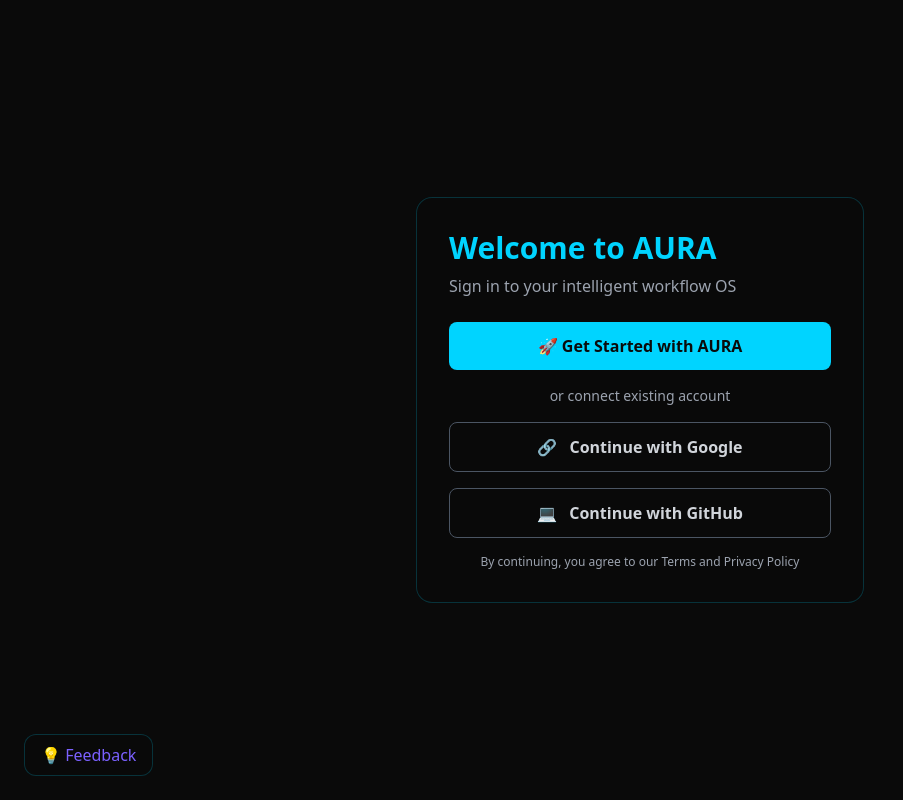
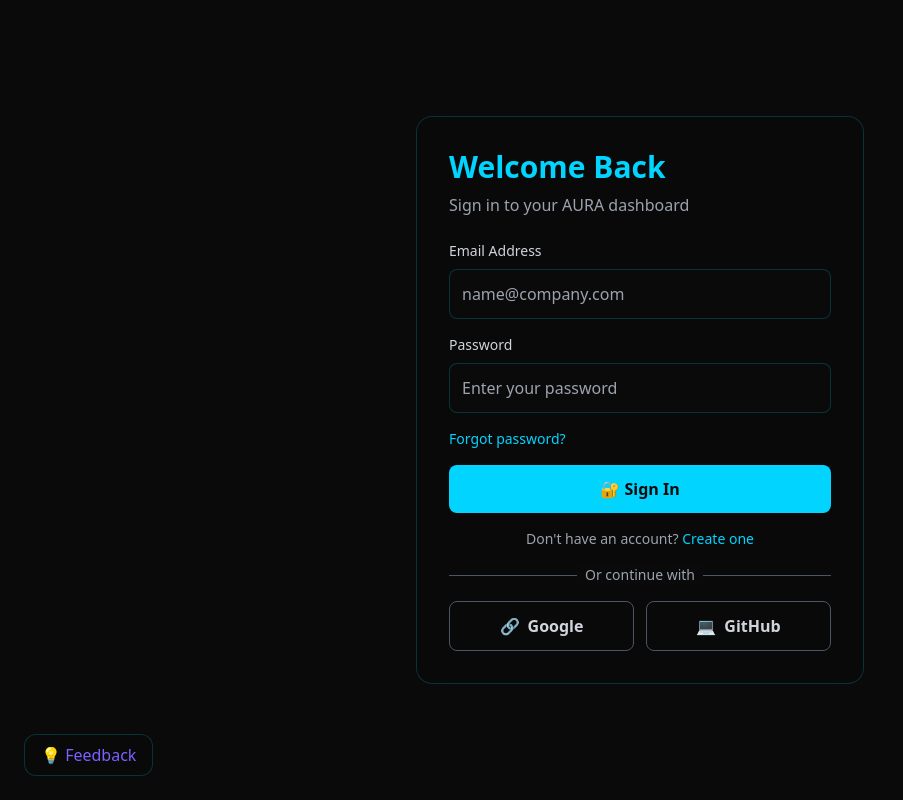
Before and after one commit to VishalGhl/aura-prototype, a Next.js app: page /login in a window 1280 px wide. Shown: the whole page, without its empty margins (0-903 px from the left). Built offline with nearby package versions, Linux system fonts and the light colour scheme.

Commit message:
feat: Add signup button to landing page navigation

```diff
--- a/app/login/page.tsx
+++ b/app/login/page.tsx
@@ -1,34 +1,174 @@
+'use client'
+import { useState } from 'react'
+import Link from 'next/link'
+
 export default function LoginPage() {
+  const [email, setEmail] = useState('')
+  const [password, setPassword] = useState('')
+  const [isLoading, setIsLoading] = useState(false)
+  const [showForgotPassword, setShowForgotPassword] = useState(false)
+
+  const handleLogin = async (e: React.FormEvent) => {
+    e.preventDefault()
+    setIsLoading(true)
+    // TODO: Implement actual login
+    console.log('Login attempt:', { email, password })
+    setTimeout(() => {
+      setIsLoading(false)
+      // Temporary redirect - will implement real auth
+      window.location.href = '/dashboard'
+    }, 1000)
+  }
+
+  const handleForgotPassword = async (e: React.FormEvent) => {
+    e.preventDefault()
+    setIsLoading(true)
+    // TODO: Implement password reset
+    console.log('Password reset for:', email)
+    setTimeout(() => {
+      setIsLoading(false)
+      alert('Password reset email sent! Check your inbox.')
+      setShowForgotPassword(false)
+    }, 1000)
+  }
+
+  if (showForgotPassword) {
+    return (
+      <div className="min-h-screen bg-aura-black text-white flex items-center justify-center">
+        <div className="glass p-8 rounded-2xl border border-aura-azure/20 max-w-md w-full">
+          <h1 className="text-3xl font-bold text-aura-azure mb-2">Reset Password</h1>
+          <p className="text-gray-400 mb-6">Enter your email to receive reset instructions</p>
+
+          <form onSubmit={handleForgotPassword} className="space-y-4">
+            <div>
+              <label className="block text-sm font-medium text-gray-300 mb-2">
+                Email Address
+              </label>
+              <input
+                type="email"
+                value={email}
+                onChange={(e) => setEmail(e.target.value)}
+                placeholder="name@company.com"
+                className="w-full bg-aura-black border border-aura-azure/20 rounded-lg p-3 text-white placeholder-gray-400 focus:border-aura-azure focus:outline-none"
+                required
+              />
+            </div>
+
+            {/* CAPTCHA PLACEHOLDER */}
+            <div className="bg-aura-black border border-aura-azure/20 rounded-lg p-4 text-center">
+              <div className="text-gray-400 mb-2">🔒 Security Verification</div>
+              <div className="bg-aura-azure/20 border border-aura-azure/30 rounded p-8 cursor-not-allowed">
+                <div className="text-aura-azure">Drag puzzle pieces to verify</div>
+              </div>
+            </div>
+
+            <button
+              type="submit"
+              disabled={isLoading}
+              className="w-full bg-aura-azure text-aura-black py-3 rounded-lg font-semibold hover:bg-aura-azure/90 transition-all disabled:opacity-50 disabled:cursor-not-allowed"
+            >
+              {isLoading ? 'Sending...' : '📧 Send Reset Link'}
+            </button>
+
+            <button
+              type="button"
+              onClick={() => setShowForgotPassword(false)}
+              className="w-full border border-aura-azure text-aura-azure py-3 rounded-lg font-semibold hover:bg-aura-azure/10 transition-all"
+            >
+              ← Back to Login
+            </button>
+          </form>
+        </div>
+      </div>
+    )
+  }
+
   return (
     <div className="min-h-screen bg-aura-black text-white flex items-center justify-center">
       <div className="glass p-8 rounded-2xl border border-aura-azure/20 max-w-md w-full">
-        <h1 className="text-3xl font-bold text-aura-azure mb-2">Welcome to AURA</h1>
-        <p className="text-gray-400 mb-6">Sign in to your intelligent workflow OS</p>
+        <h1 className="text-3xl font-bold text-aura-azure mb-2">Welcome Back</h1>
+        <p className="text-gray-400 mb-6">Sign in to your AURA dashboard</p>
 
-        <div className="space-y-4">
-          <a
-            href="/dashboard"
-            className="block w-full bg-aura-azure text-aura-black py-3 rounded-lg font-semibold hover:bg-aura-azure/90 transition-all text-center"
+        <form onSubmit={handleLogin} className="space-y-4">
+          <div>
+            <label className="block text-sm font-medium text-gray-300 mb-2">
+              Email Address
+            </label>
+            <input
+              type="email"
+              value={email}
+              onChange={(e) => setEmail(e.target.value)}
+              placeholder="name@company.com"
+              className="w-full bg-aura-black border border-aura-azure/20 rounded-lg p-3 text-white placeholder-gray-400 focus:border-aura-azure focus:outline-none"
+              required
+            />
+          </div>
+
+          <div>
+            <label className="block text-sm font-medium text-gray-300 mb-2">
+              Password
+            </label>
+            <input
+              type="password"
+              value={password}
+              onChange={(e) => setPassword(e.target.value)}
+              placeholder="Enter your password"
+              className="w-full bg-aura-black border border-aura-azure/20 rounded-lg p-3 text-white placeholder-gray-400 focus:border-aura-azure focus:outline-none"
+              required
+            />
+          </div>
+
+          <div className="flex justify-between items-center">
+            <button
+              type="button"
+              onClick={() => setShowForgotPassword(true)}
+              className="text-aura-azure text-sm hover:underline"
+            >
+              Forgot password?
+            </button>
+          </div>
+
+          <button
+            type="submit"
+            disabled={isLoading}
+            className="w-full bg-aura-azure text-aura-black py-3 rounded-lg font-semibold hover:bg-aura-azure/90 transition-all disabled:opacity-50 disabled:cursor-not-allowed"
           >
-            🚀 Get Started with AURA
-          </a>
-
-          <div className="text-center text-gray-400 text-sm">or connect existing account</div>
-
-          <button className="w-full border border-gray-600 text-gray-300 py-3 rounded-lg font-semibold hover:border-aura-azure hover:text-aura-azure transition-all flex items-center justify-center gap-3">
-            <span>🔗</span>
-            Continue with Google
+            {isLoading ? 'Signing In...' : '🔐 Sign In'}
           </button>
 
-          <button className="w-full border border-gray-600 text-gray-300 py-3 rounded-lg font-semibold hover:border-aura-purple hover:text-aura-purple transition-all flex items-center justify-center gap-3">
-            <span>💻</span>
-            Continue with GitHub
-          </button>
+          <div className="text-center text-gray-400 text-sm">
+            Don't have an account?{' '}
+            <Link href="/signup" className="text-aura-azure hover:underline">
+              Create one
+            </Link>
+          </div>
 
-          <div className="text-center text-gray-400 text-xs mt-6">
-            By continuing, you agree to our Terms and Privacy Policy
+          <div className="relative my-6">
+            <div className="absolute inset-0 flex items-center">
+              <div className="w-full border-t border-gray-600"></div>
+            </div>
+            <div className="relative flex justify-center text-sm">
+              <span className="px-2 bg-aura-black text-gray-400">Or continue with</span>
+            </div>
           </div>
-        </div>
+
+          <div className="grid grid-cols-2 gap-3">
+            <button
+              type="button"
+              className="flex items-center justify-center gap-2 border border-gray-600 text-gray-300 py-3 rounded-lg font-semibold hover:border-aura-azure hover:text-aura-azure transition-all"
+            >
+              <span>🔗</span>
+              Google
+            </button>
+            <button
+              type="button"
+              className="flex items-center justify-center gap-2 border border-gray-600 text-gray-300 py-3 rounded-lg font-semibold hover:border-aura-purple hover:text-aura-purple transition-all"
+            >
+              <span>💻</span>
+              GitHub
+            </button>
+          </div>
+        </form>
       </div>
     </div>
   )
--- a/app/page.tsx
+++ b/app/page.tsx
@@ -8,12 +8,20 @@
             <div className="text-2xl">🔷</div>
             <div className="text-xl font-bold text-aura-azure">AURA</div>
           </div>
+          <div className="flex gap-3">
             <a
               href="/login"
               className="bg-aura-azure text-aura-black px-6 py-2 rounded-lg font-semibold hover:bg-aura-azure/90 transition-all"
             >
               Sign In
             </a>
+            <a
+              href="/signup"
+              className="border border-aura-azure text-aura-azure px-6 py-2 rounded-lg font-semibold hover:bg-aura-azure/10 transition-all"
+            >
+              Sign Up
+            </a>
+          </div>
         </div>
       </nav>
 
--- /dev/null
+++ b/app/signup/page.tsx
@@ -0,0 +1,87 @@
+'use client'
+import { useState } from 'react'
+import Link from 'next/link'
+
+export default function SignupPage() {
+  const [email, setEmail] = useState('')
+  const [password, setPassword] = useState('')
+  const [isLoading, setIsLoading] = useState(false)
+
+  const handleSignup = async (e: React.FormEvent) => {
+    e.preventDefault()
+    setIsLoading(true)
+    // TODO: Implement actual signup
+    console.log('Signup attempt:', { email, password })
+    setTimeout(() => {
+      setIsLoading(false)
+      // Temporary redirect - will implement real auth
+      window.location.href = '/dashboard'
+    }, 1000)
+  }
+
+  return (
+    <div className="min-h-screen bg-aura-black text-white flex items-center justify-center">
+      <div className="glass p-8 rounded-2xl border border-aura-azure/20 max-w-md w-full">
+        <h1 className="text-3xl font-bold text-aura-azure mb-2">Create Account</h1>
+        <p className="text-gray-400 mb-6">Join AURA and transform your workflow</p>
+
+        <form onSubmit={handleSignup} className="space-y-4">
+          <div>
+            <label className="block text-sm font-medium text-gray-300 mb-2">
+              Email Address
+            </label>
+            <input
+              type="email"
+              value={email}
+              onChange={(e) => setEmail(e.target.value)}
+              placeholder="name@company.com"
+              className="w-full bg-aura-black border border-aura-azure/20 rounded-lg p-3 text-white placeholder-gray-400 focus:border-aura-azure focus:outline-none"
+              required
+            />
+          </div>
+
+          <div>
+            <label className="block text-sm font-medium text-gray-300 mb-2">
+              Password
+            </label>
+            <input
+              type="password"
+              value={password}
+              onChange={(e) => setPassword(e.target.value)}
+              placeholder="Create a strong password"
+              className="w-full bg-aura-black border border-aura-azure/20 rounded-lg p-3 text-white placeholder-gray-400 focus:border-aura-azure focus:outline-none"
+              required
+            />
+          </div>
+
+          {/* CAPTCHA PLACEHOLDER */}
+          <div className="bg-aura-black border border-aura-azure/20 rounded-lg p-4 text-center">
+            <div className="text-gray-400 mb-2">🔒 Security Verification</div>
+            <div className="bg-aura-azure/20 border border-aura-azure/30 rounded p-8 cursor-not-allowed">
+              <div className="text-aura-azure">Drag puzzle pieces to verify</div>
+            </div>
+          </div>
+
+          <button
+            type="submit"
+            disabled={isLoading}
+            className="w-full bg-aura-azure text-aura-black py-3 rounded-lg font-semibold hover:bg-aura-azure/90 transition-all disabled:opacity-50 disabled:cursor-not-allowed"
+          >
+            {isLoading ? 'Creating Account...' : '🚀 Create Account'}
+          </button>
+
+          <div className="text-center text-gray-400 text-sm">
+            Already have an account?{' '}
+            <Link href="/login" className="text-aura-azure hover:underline">
+              Sign in
+            </Link>
+          </div>
+
+          <div className="text-center text-gray-400 text-xs mt-6">
+            By creating an account, you agree to our Terms and Privacy Policy
+          </div>
+        </form>
+      </div>
+    </div>
+  )
+}
```
Lines whose indentation alone changed are shown as unchanged.
